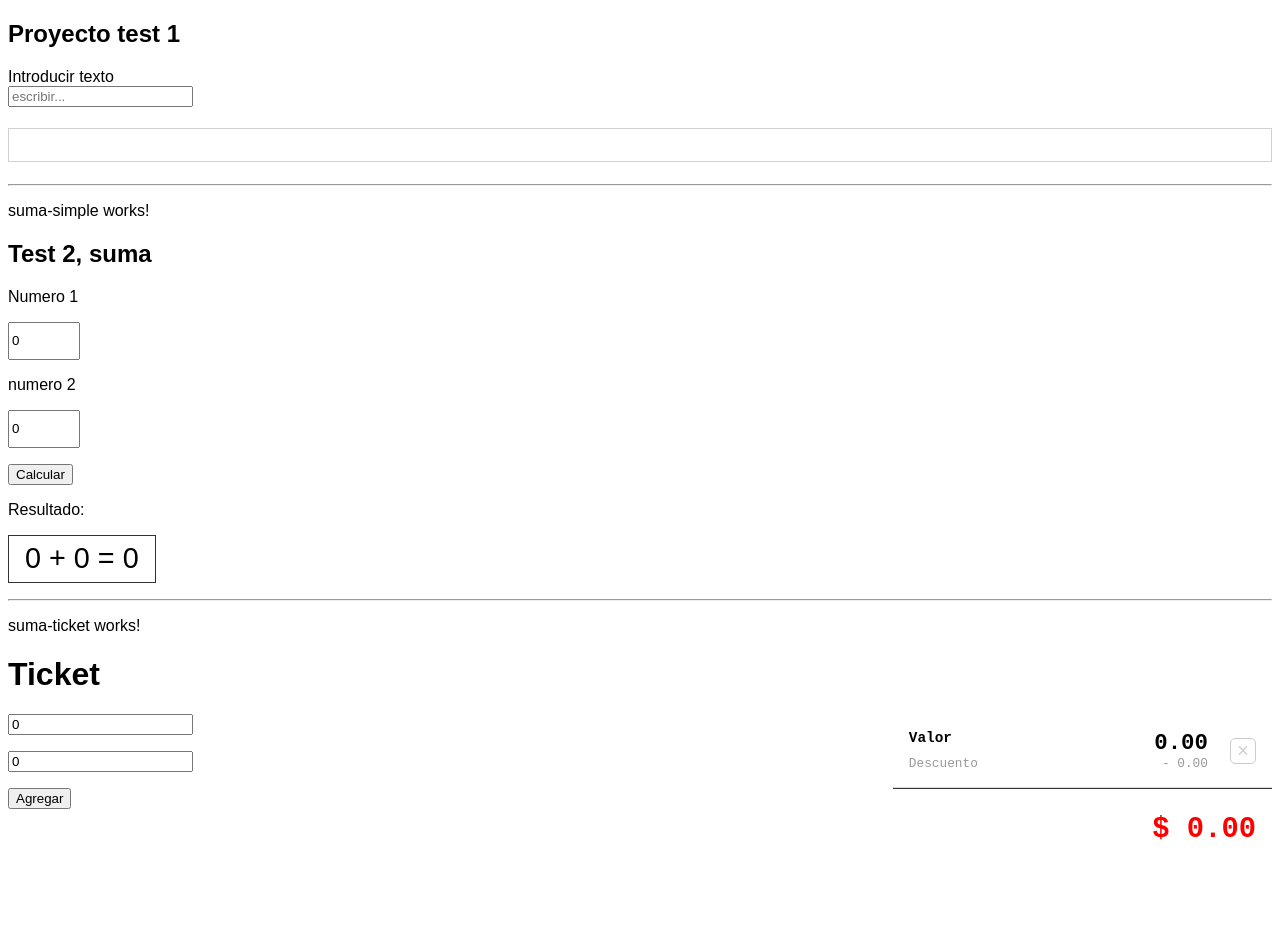
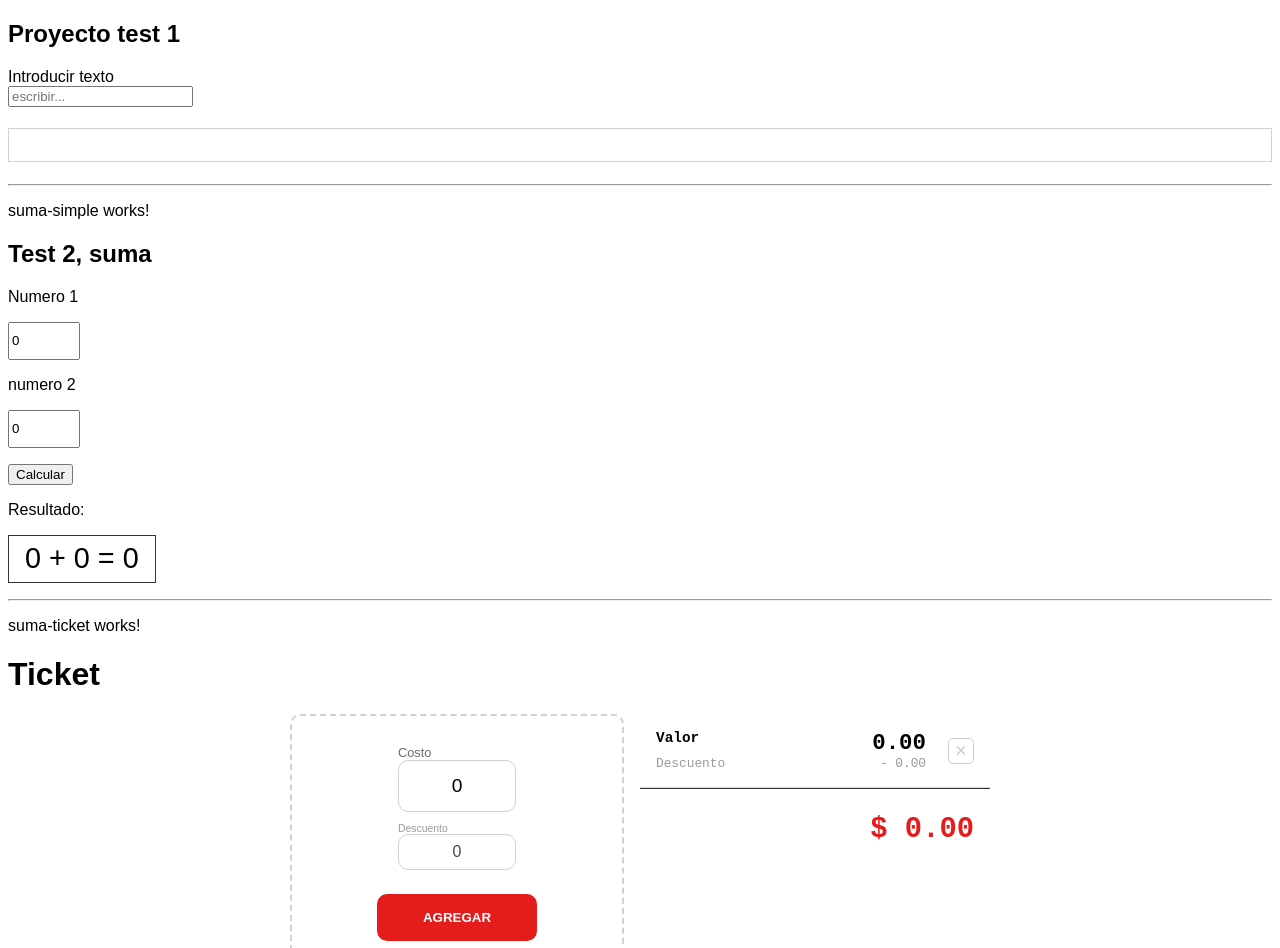
Before and after one commit to rominamontiel/tickets, an Angular app: page / in a window 1280 px wide. Shown: the top 948 px of the page. Built offline with nearby package versions, Linux system fonts and the light colour scheme.

Commit message:
estilo inputs

```diff
--- a/src/app/components/suma-ticket/suma-ticket.component.html
+++ b/src/app/components/suma-ticket/suma-ticket.component.html
@@ -4,11 +4,13 @@
 
 <section>
   <div class="left">
-    <input type="number" name="" id="" [(ngModel)]="costoIngreso" />
-    <p></p>
-    <input type="number" name="" id="" [(ngModel)]="descIngreso" />
-    <p></p>
-    <button (click)="addValues()">Agregar</button>
+    <div class="box-inputs">
+      <p class="label cost">Costo</p>
+      <input class="input-number cost" type="number" name="" id="" [(ngModel)]="costoIngreso" />
+      <p class="label desc">Descuento</p>
+      <input class="input-number desc" type="number" name="" id="" [(ngModel)]="descIngreso" />
+    </div>
+    <button class="add-btn" (click)="addValues()">Agregar</button>
   </div>
   <div class="right">
     <div class="empty" *ngIf="ticket.length == 0">Ingresar algún valor</div>
--- a/src/app/components/suma-ticket/suma-ticket.component.scss
+++ b/src/app/components/suma-ticket/suma-ticket.component.scss
@@ -1,64 +1,129 @@
-section{
+section {
   display: flex;
   padding-bottom: 10rem;
+  width: 85%;
+  max-width: 700px;
+  margin: 0 auto;
 
-    .left{
+  .left {
     width: 70%;
+    padding: 1rem;
+    border: 2px dashed #d1d1d1;
+    border-radius: 10px;
+
+    .box-inputs{
+        width: max-content;
+        margin: 0 auto;
+        display: flex;
+        flex-direction: column;
+
+        .label{
+            font-size: .8rem;
+            margin-bottom: 0;
+            color: rgb(107, 107, 107);
+
+            &.desc{
+                color: rgb(153, 153, 153);
+                font-size: .65rem;
+            }
         }
 
-    .right{
+        input::-webkit-outer-spin-button,
+        input::-webkit-inner-spin-button {
+          -webkit-appearance: none;
+          margin: 0;
+        }
+
+        input[type=number] {
+          -moz-appearance: textfield;
+        }
+
+        .input-number {
+          width: 7rem;
+          height: 3rem;
+          border-radius: 10px;
+          text-align: center;
+          outline: none;
+          border: 1px solid #d1d1d1;
+          font-size: 1.2rem;
+
+          &.desc{
+              height: 2rem;
+              font-size: 1rem;
+              color: rgb(73, 73, 73);
+          }
+        }
+    }
+
+    .add-btn{
+        display: block;
+        border: none;
+        background-color: #e41c1c;
+        border-radius: 10px;
+        font-weight: 600;
+        color: #FFF;
+        text-align: center;
+        padding: 1rem 0;
+        width: 10rem;
+        margin: 1.52rem auto 0 auto;
+        text-transform: uppercase;
+        cursor:  pointer;
+    }
+  }
+
+  .right {
     width: 30%;
     min-width: 350px;
-    }
+    padding-left: 1rem;
 
-    .line{
+    .line {
       padding: 1rem;
       padding-right: 4rem;
       border-bottom: 1px solid #dadada;
       position: relative;
-        font-family: 'Courier New', Courier, monospace;
+      font-family: "Courier New", Courier, monospace;
 
-        &:last-child{
+      &:last-child {
         border-bottom: none;
       }
 
-        h2{
+      h2 {
         margin: 0;
       }
 
-        p{
+      p {
         margin: 0;
       }
 
-        .value{
+      .value {
         display: flex;
         justify-content: space-between;
 
-            span{
-                font-size: .9rem;
+        span {
+          font-size: 0.9rem;
           font-weight: 600;
         }
 
-            h2{
+        h2 {
           font-size: 1.4rem;
         }
       }
 
-        .desc{
+      .desc {
         display: flex;
         justify-content: space-between;
         color: #999999;
 
-            span{
-                font-size: .8rem;
+        span {
+          font-size: 0.8rem;
         }
 
-            p{
-                font-size: .8rem;
+        p {
+          font-size: 0.8rem;
         }
       }
 
-        .delete{
+      .delete {
         width: 1.5rem;
         height: 1.5rem;
         border: 1px solid #000;
@@ -67,23 +132,23 @@
         right: 1rem;
         top: 50%;
         transform: translateY(-50%);
-            opacity: .2;
+        opacity: 0.2;
         display: flex;
         align-items: center;
         justify-content: center;
         border-radius: 5px;
 
-            &:hover{
+        &:hover {
           opacity: 1;
         }
 
-            img{
+        img {
           width: 70%;
         }
       }
     }
 
-    .empty{
+    .empty {
       width: 100%;
       border: 2px dashed #d1d1d1;
       color: #adadad;
@@ -91,17 +156,18 @@
       display: flex;
       align-items: center;
       justify-content: center;
-        font-family: 'Courier New', Courier, monospace;
+      font-family: "Courier New", Courier, monospace;
       margin-bottom: 1rem;
     }
 
-    .total{
-        color: red;
+    .total {
+      color: #e41c1c;
       border-top: 1px solid #333;
       font-weight: 600;
       font-size: 1.8rem;
       padding: 1.5rem 1rem 0 0;
       text-align: right;
-        font-family: 'Courier New', Courier, monospace;
+      font-family: "Courier New", Courier, monospace;
     }
   }
+}
```
Lines whose indentation alone changed are shown as unchanged.
